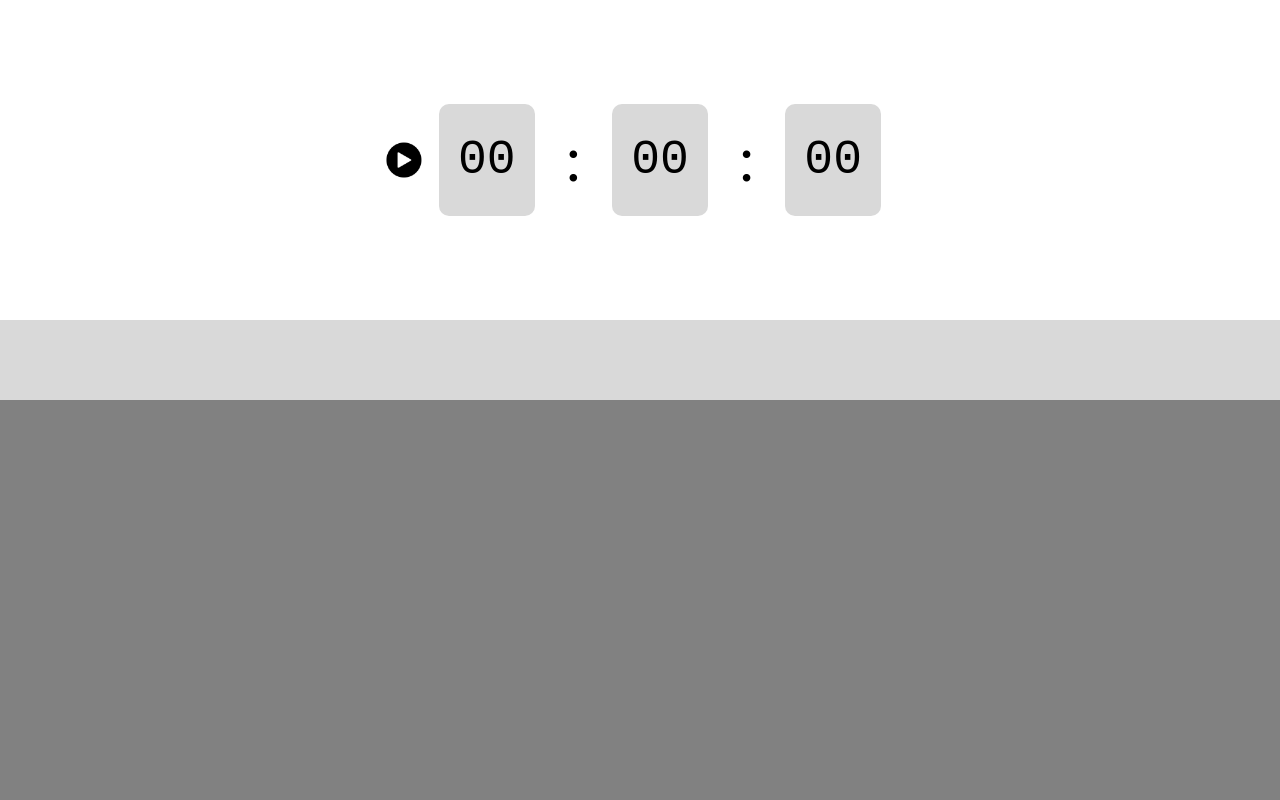
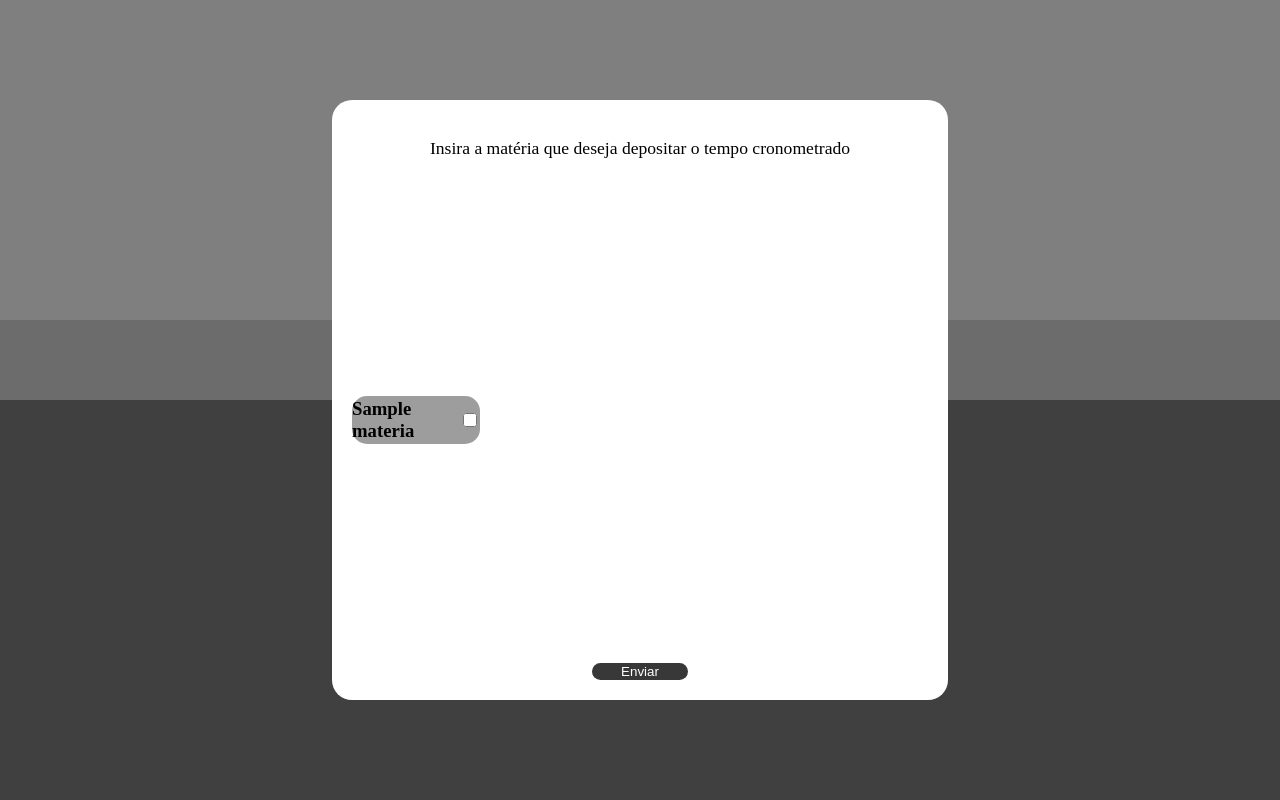
Before and after one commit to Lucasmenezes08/FocusTime, a Django app: page /cronometro/ in a window 1280 px wide. Run offline with Django 5.2, Linux system fonts and the light colour scheme; tables that the repository leaves empty hold one stand-in row (values such as "Sample post").

Commit message:
Adicionar modal na pagina de cronometro para selecao de materia cronometrada

```diff
--- a/FocusTime/views.py
+++ b/FocusTime/views.py
@@ -44,7 +44,8 @@ def cadastro (request):
 
 
 def cronometro (request):
-    return render (request,"cronometro.html")
+    materias = Materia.objects.all()
+    return render (request,"cronometro.html" , {"materias": materias} )
 
 # def CadastroMetas(request):
 #     if request.method == 'POST':
--- a/templates/cronometro.html
+++ b/templates/cronometro.html
@@ -7,6 +7,7 @@
     <meta name="viewport" content="width=device-width, initial-scale=1.0">
     <title>FocusTime</title>
     <link rel="stylesheet" href="{% static "cronometro.css" %}">
+    <link rel="stylesheet" href="{% static "modal.css" %}">
 </head>
 <body>
     <section class="container-pai">
@@ -32,6 +33,27 @@
         <section class="break">
             <br/>
         </section>
+
+        <section class="modals" id="modal">
+            <section class="modal-content" id="modal-cont">
+                <p>Insira a matéria que deseja depositar o tempo cronometrado</p>
+                {% if materias %}
+                <div class="materias">
+                    {% for materia in materias %}
+                        <div class="materia-container">
+                            <h3><span>{{materia.nome_materia}}</span> <input type="checkbox" id="check" name="check-materia" required></h3>
+                        </div>
+                        {% endfor %}
+
+                </div>
+                <button type="submit" class="btn-submit-materia">
+                    Enviar
+                </button>
+                {% endif %}
+            </section>
+        </section>
+
+
         <section class="lugar-metas" id="metas">
             <br/>
         </section>
@@ -39,5 +61,6 @@
 
     {% load static %}
     <script src="{% static '/cronometro.js' %}"></script>
+    <script src="{% static '/modal.js' %}"></script>
 </body>
 </html>
--- /dev/null
+++ b/templates/static/modal.css
@@ -0,0 +1,72 @@
+.modals {
+    width: 100vw;
+    height: 100vh;
+    display: flex;
+    position : fixed;
+    top: 0;
+    left :0;
+    justify-content: center;
+    align-items: center;
+    background-color: rgba(0, 0, 0, 0.5);
+}
+
+.modal-content {
+    background-color: white;
+    padding: 20px;
+    border-radius: 20px;
+    width: 45%;
+    height: 70%;
+    display: flex;
+    justify-content: center;
+    align-items: center;
+    flex-direction: column;
+}
+
+.modal-content p {
+    text-family: sans;
+    font-size: 1.1rem;
+}
+
+.materias  {
+    width: 100%;
+    height: 100%;
+    display: grid;
+    gap: 10px;
+    grid-template-columns: repeat(3, 1fr);
+    justify-content: center;
+    align-items: center;
+}
+
+.materia-container h3 {
+    background-color: #9D9D9D;
+    width: 8rem;
+    height: 3rem;
+    display:flex;
+    align-items: center;
+    justify-content: center;
+    border:none;
+    border-radius: 15px;
+}
+
+.materia-container input[type="checkbox"] {
+    width: 1rem;
+    height: 1rem;
+    cursor: pointer;
+
+}
+
+materia-conteiner {
+    display: flex;
+    flex-direction: row;
+}
+
+
+.btn-submit-materia{
+    width: 6rem;
+    height 8rem;
+    border-radius: 15px;
+    border: none;
+    background-color: rgb(57, 56, 56);
+    color: white;
+    cursor: pointer;
+}
--- a/templates/static/style.css
+++ b/templates/static/style.css
@@ -67,7 +67,6 @@ body {
     border-radius: 5px;
     display:block;
     transition: background-color 0.3s ease;
-
 }
 
 .sidebar ul li a:hover {
```
Also changed, not shown: templates/static/modal.js (added).
